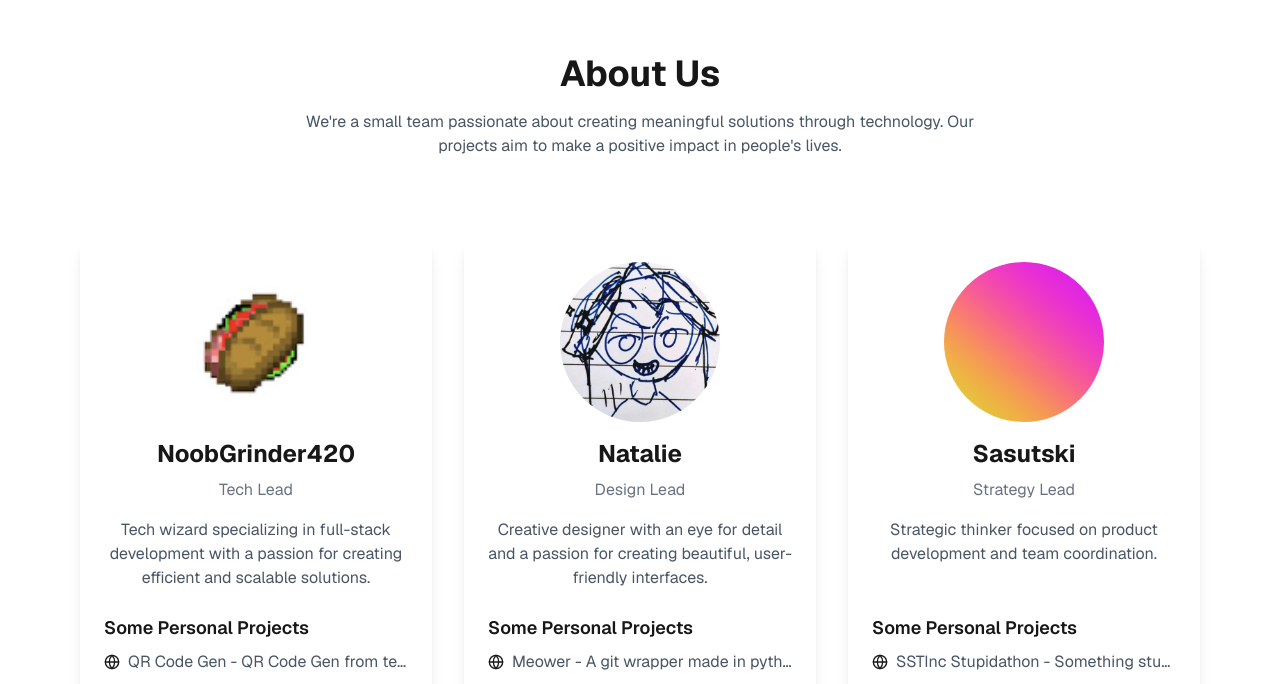
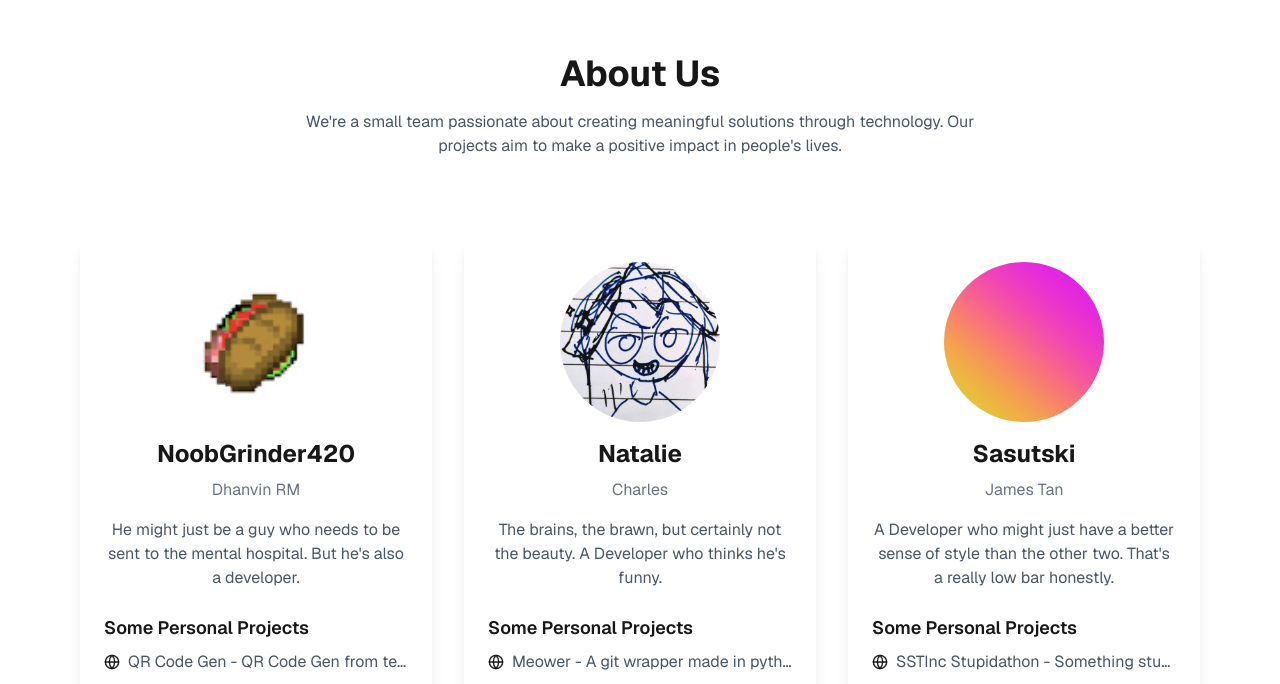
Before and after one commit to Sasutski/nns, a Next.js app: page /about in a window 1280 px wide. Shown: the part 110-794 px from the top of the page. Built offline with nearby package versions, Linux system fonts and the light colour scheme.

Commit message:
Finished bios for everyone

```diff
--- a/src/app/about/page.js
+++ b/src/app/about/page.js
@@ -143,9 +143,9 @@ const About = () => {
   const teamMembers = [
     {
       name: "NoobGrinder420",
-      role: "Tech Lead",
+      role: "Dhanvin RM",
       image: "/noobgrinder.png",
-      bio: "Tech wizard specializing in full-stack development with a passion for creating efficient and scalable solutions.",
+      bio: "He might just be a guy who needs to be sent to the mental hospital. But he's also a developer.",
       projects: [
         { name: "QR Code Gen - QR Code Gen from terminal", url: "https://github.com/NoobGrinder420/QR-code-gen" },
         { name: "PyGit - Own Git using Python", url: "https://github.com/NoobGrinder420/PyGit" },
@@ -158,9 +158,9 @@ const About = () => {
     },
     {
       name: "Natalie",
-      role: "Design Lead",
+      role: "Charles",
       image: "/natalie.jpeg",
-      bio: "Creative designer with an eye for detail and a passion for creating beautiful, user-friendly interfaces.",
+      bio: "The brains, the brawn, but certainly not the beauty. A Developer who thinks he's funny.",
       projects: [
         { name: "Meower - A git wrapper made in python", url: "https://github.com/ellipticobj/meower" },
         { name: "Sigmalang - A language as close to natural language as possible ", url: "https://github.com/dimini171/sigma" },
@@ -173,9 +173,9 @@ const About = () => {
     },
     {
       name: "Sasutski",
-      role: "Strategy Lead",
+      role: "James Tan",
       image: "/sasutski.png",
-      bio: "Strategic thinker focused on product development and team coordination.",
+      bio: "A Developer who might just have a better sense of style than the other two. That's a really low bar honestly.",
       projects: [
         { name: "SSTInc Stupidathon - Something stupid", url: "https://github.com/Sasutski/stupidathon" },
         { name: "Thank you website for my senior Isabelle", url: "https://github.com/Sasutski/isabelle" },
```
